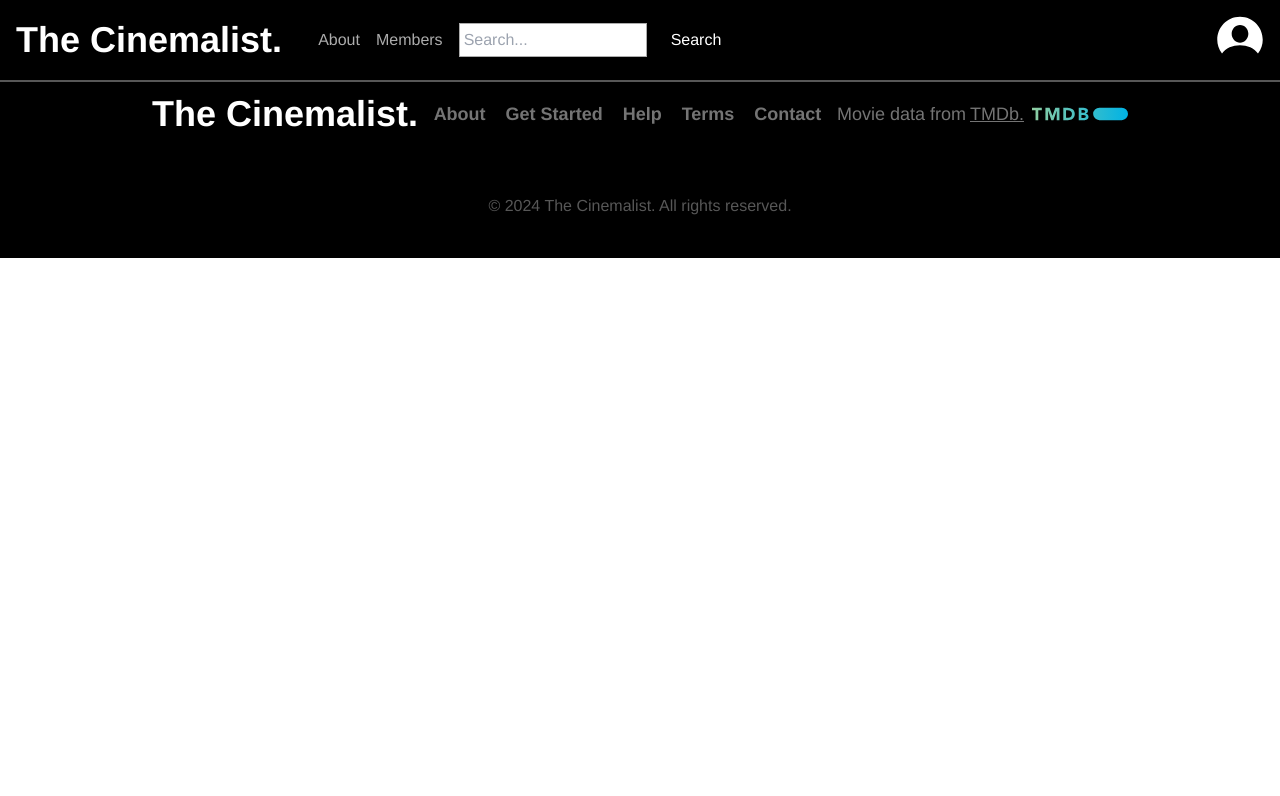
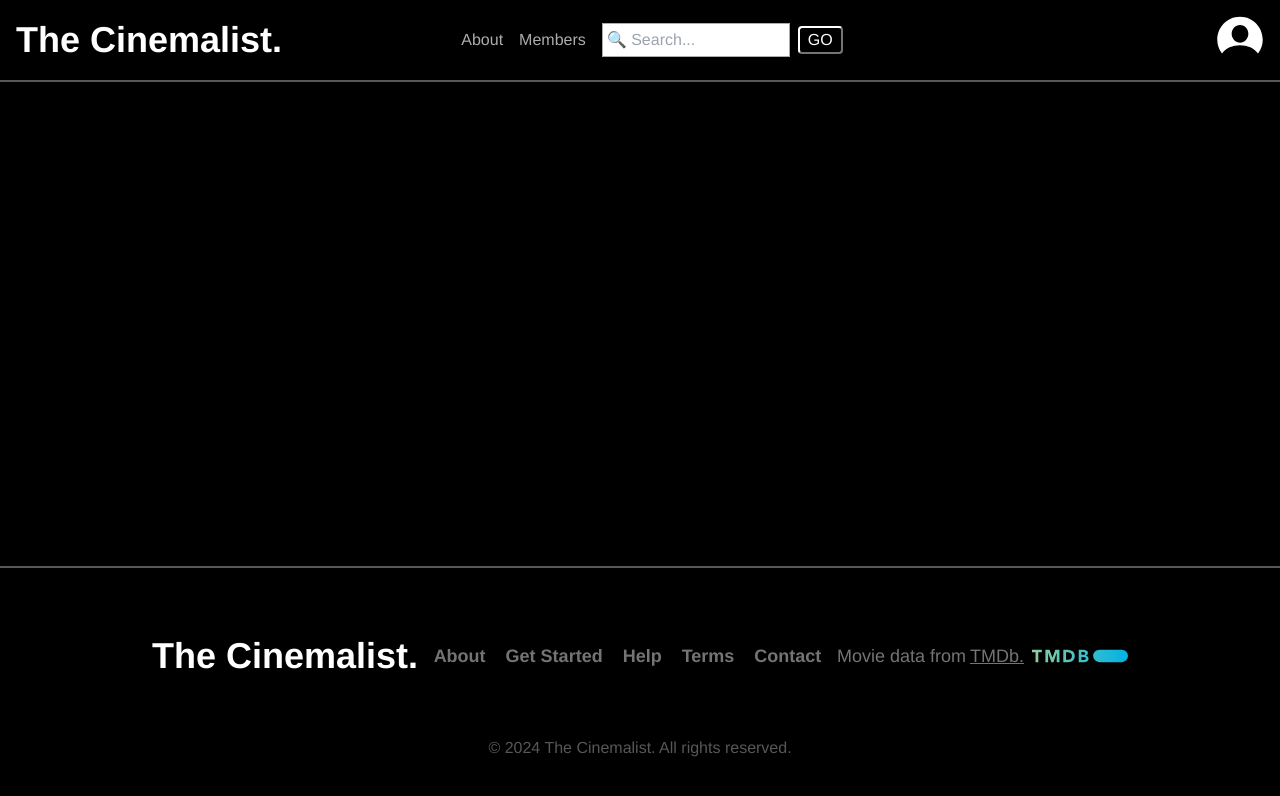
Before and after one commit to stwardak/cinemalist-frontend, a React (Vite) app: page /about in a window 1280 px wide. Shown: the top 796 px of the page. Built offline with nearby package versions, Linux system fonts and the light colour scheme; no server answers.

Commit message:
update header dropdown

```diff
--- a/src/App.jsx
+++ b/src/App.jsx
@@ -6,12 +6,14 @@ import "./index.css"
 
 function App() {
   return (
-    <div className= "bg-black">
-    <BrowserRouter>
-    <Header />
-      <Content />
-    <Footer />
-    </BrowserRouter>
+    <div className="bg-black min-h-screen flex flex-col">
+      <BrowserRouter>
+        <Header />
+        <div className="flex-grow pt-48 lg:pt-24">
+          <Content />
+        </div>
+        <Footer />
+      </BrowserRouter>
     </div>
   )
 }
--- a/src/Header.jsx
+++ b/src/Header.jsx
@@ -42,29 +42,29 @@ export function Header() {
 
 
   return (
-    <header className="p-4 bg-black text-grey-200 border-b-2 border-grey fixed w-full">
+    <header className="p-4 bg-black text-grey-200 border-b-2 border-grey fixed w-full top-0 z-50 h-18">
       <nav className="grid grid-cols-1 lg:grid-cols-12 gap-4 items-center">
         {/* Left Section */}
         <div className="lg:col-span-3 mb-4 lg:mb-0 flex items-center justify-center lg:justify-start">
           <a href="/" className="font-extrabold text-4xl lg:text-4xl text-white">The Cinemalist.</a>
         </div>
         {/* Middle Section */}
-        <div className="lg:col-span-4 flex items-center justify-center lg:justify-end space-x-4">
+        <div className="lg:col-span-5 xl:col-span-4 flex items-center justify-center lg:justify-end space-x-4">
           <a href="/about" className="hover:text-white">About</a>
           <a href="/" className="hover:text-white">Members</a>
           <form onSubmit={handleSearchSubmit} className="flex items-center">
             <input
               type="text"
-              placeholder="Search..."
+              placeholder="&#x1F50D; Search..."
               className="border p-1"
               value={searchQuery}
               onChange={handleSearchChange}
             />
-            <button type="submit" className="ml-2 px-4 py-1 bg-blue-500 text-white rounded">Search</button>
+            <button type="submit" className="border-2 border-white border-b-grey-300 border-r-grey-300 ml-2 px-2 text-white rounded hover:translate-x-0.5 hover:translate-y-0.5 hover:border-grey-100 hover:border-b-grey-300 hover:border-r-grey-300 hover:bg-grey-500">GO</button>
           </form>
         </div>
         {/* Right Section */}
-        <div className="lg:col-span-5 flex items-center justify-center lg:justify-end space-x-4">
+        <div className="lg:col-span-4 xl:col-span-5 flex items-center justify-center lg:justify-end space-x-4">
           {userId && (
             <>
               <a href={`/users/${userId}/favorites`} className="flex items-center hover:text-white">
@@ -86,14 +86,19 @@ export function Header() {
               </a>
             </>
           )}
-          <div className="relative">
+          <div
+            className="relative"
+            onMouseEnter={() => setIsDropdownOpen(true)}
+            onMouseLeave={() => setIsDropdownOpen(false)}
+          >
+            <div className="inline-block w-8 lg:w-12 h-8 lg:h-12 rounded-full cursor-pointer">
               <img
                 src={userAvatar ? `http://localhost:3000/avatars/${userAvatar}` : "/src/assets/profile.svg"}
                 alt="Profile"
                 className="inline-block w-8 lg:w-12 rounded-full cursor-pointer"
                 onClick={toggleDropdown}
               />
-            <div className={`absolute right-0 mt-2 w-48 bg-black border-b-1 border-grey ${isDropdownOpen ? '' : 'hidden'}`}>
+              <div className={`absolute right-0 mt-0 w-48 bg-black border-b-1 border-grey ${isDropdownOpen ? '' : 'hidden'}`}>
               {!userId ? (
                 <>
                   <a href="/login" className="block px-4 py-2 text-grey-200 hover:bg-grey-500 border-b-2 border-grey-200">Login</a>
@@ -107,6 +112,8 @@ export function Header() {
                 </>
               )}
             </div>
+
+            </div>
           </div>
         </div>
       </nav>
--- a/src/MoviesShow.jsx
+++ b/src/MoviesShow.jsx
@@ -136,7 +136,7 @@ export function MoviesShow() {
   if (!movie) return <div>Loading...</div>;
 
   return (
-    <div className="container mx-auto px-4 sm:px-6 lg:px-40">
+    <div className="container mx-auto px-4 sm:px-6 lg:px-10 xl:px-40">
       <div className="grid grid-cols-1 md:grid-cols-12 gap-2">
 
         {/* left column */}
--- a/src/ProfileShow.jsx
+++ b/src/ProfileShow.jsx
@@ -31,7 +31,7 @@ export function ProfileShow() {
   if (!profile) return <div>Loading...</div>;
 
   return (
-    <div className="bg-black p-4">
+    <div className="bg-black">
       <div className="max-w-6xl mx-auto">
         <div className="grid-cols-12">
           {/* Profile header */}
```
Lines whose indentation alone changed are shown as unchanged.
